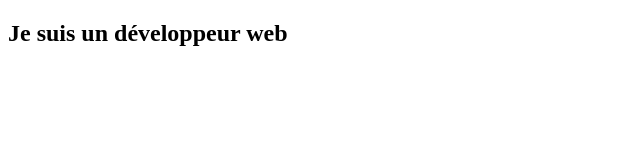
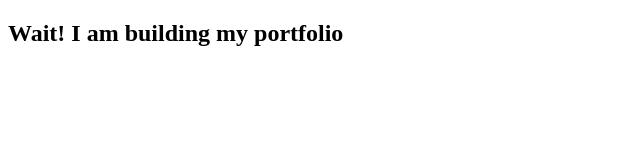
Before and after one commit to m1sylla/m1sylla.github.io, a plain HTML site: page index.html in a window 1280 px wide. Shown: the whole page, without its empty margins (0-640 px from the left). Drawn offline with Linux system fonts and the light colour scheme.

Commit message:
First commit

```diff
--- a/index.html
+++ b/index.html
@@ -7,6 +7,6 @@
 	<title> Learn about me | Me connaitre - Mohamed Sylla</title>
 </head>
 <body>
-<h2>Je suis un développeur web </h2>
+<h2>Wait! I am building my portfolio</h2>
 </body>
 </html>
```
